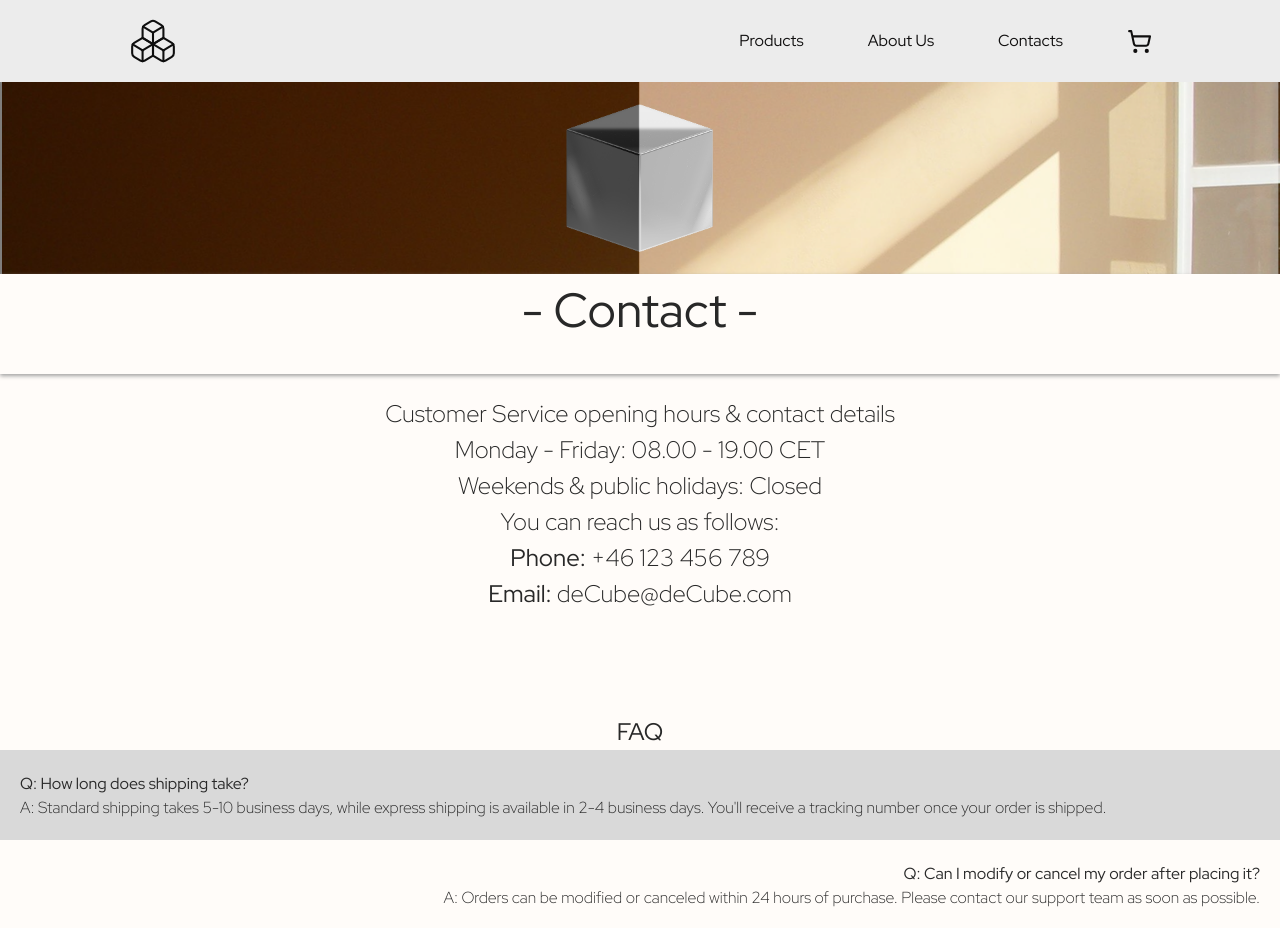
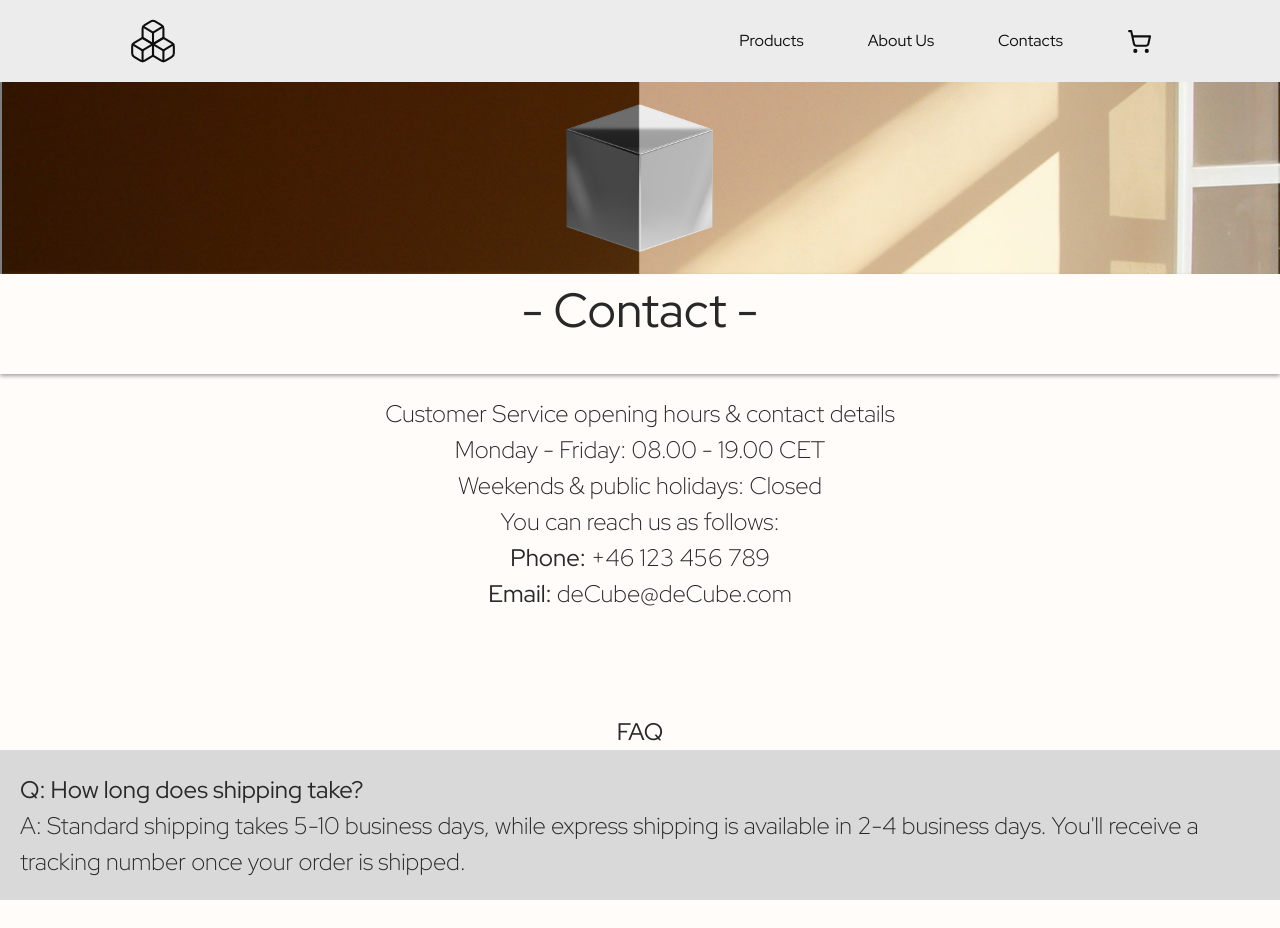
Before and after one commit to HermanNoren/DATX11-Traditional-Website, a Next.js app: page /contactpage in a window 1280 px wide. Shown: the top 928 px of the page. Built offline with nearby package versions, Linux system fonts and the light colour scheme.

Commit message:
Changed size of the "boxes"

```diff
--- a/src/app/contactpage/contactpage.css
+++ b/src/app/contactpage/contactpage.css
@@ -66,7 +66,7 @@
   display: block; /* Ensures the text appears immediately below the label */
   margin-top: 2px; /* Slight spacing */
   text-align: left;
-  font-size: 1rem;
+  font-size: 1.5rem;
   color: rgb(40, 40, 40);
 }
 
@@ -74,7 +74,7 @@
   display: block; /* Ensures the text appears immediately below the label */
   margin-top: 2px; /* Slight spacing */
   text-align: right;
-  font-size: 1rem;
+  font-size: 1.5rem;
   color: rgb(40, 40, 40);
 }
 
--- a/src/app/contactpage/page.tsx
+++ b/src/app/contactpage/page.tsx
@@ -12,7 +12,7 @@ function Contactpage() {
         <strong>Phone:</strong>  +46 123 456 789<br></br>
         <strong>Email:</strong>  deCube@deCube.com
       </p>
-      <h1 className="contact-text mb-0"><strong>FAQ</strong>
+      <h1 className="contact-text"><strong>FAQ</strong>
 
         <div className="containerA">
           <p className="FAQ-text-L"><strong>Q: How long does shipping take?</strong><br></br>A: Standard shipping takes 5-10 business days, while express shipping is available in 2-4 business days.
```
